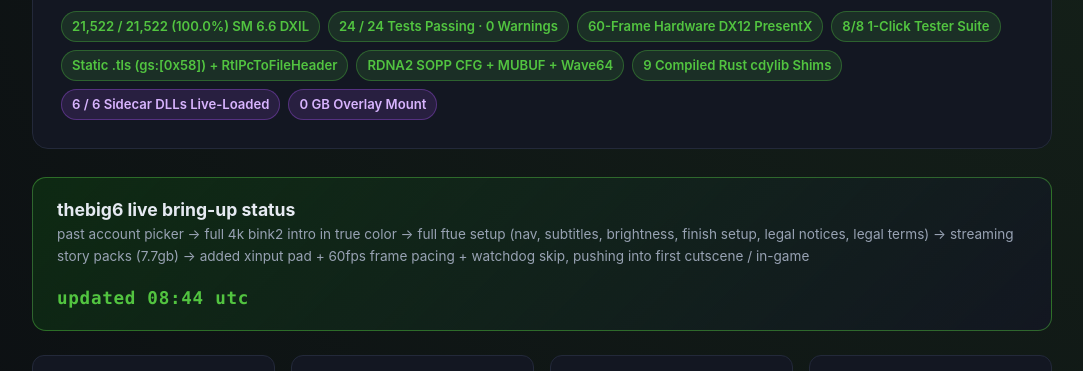
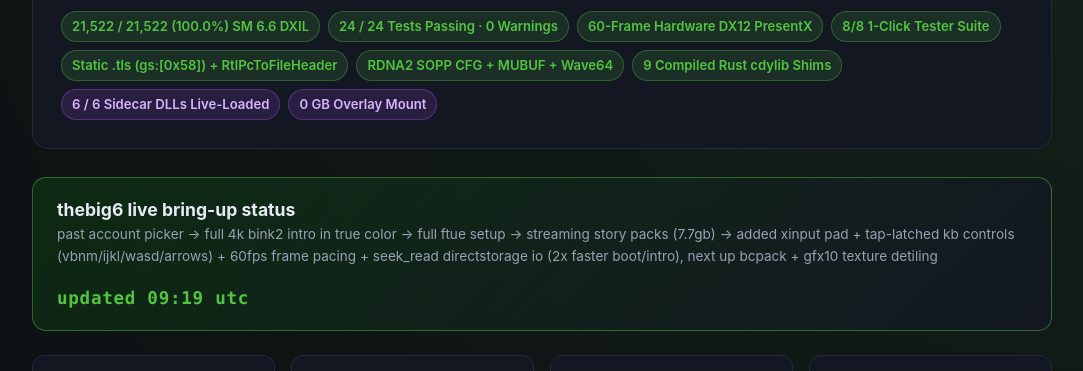
Before and after one commit to rpatty-dev/PercyScarlett, a plain HTML site: page docs/index.html in a window 1280 px wide. Shown: the part 364-735 px from the top of the page, without its empty margins (98-1181 px from the left). Drawn offline with Linux system fonts and the light colour scheme.

Commit message:
docs: update thebig6 live status (09:19 utc)

```diff
--- a/docs/index.html
+++ b/docs/index.html
@@ -125,9 +125,9 @@
     <div class="countdown-box" id="live-status">
       <div>
         <div class="countdown-title">thebig6 live bring-up status</div>
-        <div class="countdown-sub" id="live-status-text">past account picker -> full 4k bink2 intro in true color -> full ftue setup (nav, subtitles, brightness, finish setup, legal notices, legal terms) -> streaming story packs (7.7gb) -> added xinput pad + 60fps frame pacing + watchdog skip, pushing into first cutscene / in-game</div>
+        <div class="countdown-sub" id="live-status-text">past account picker -> full 4k bink2 intro in true color -> full ftue setup -> streaming story packs (7.7gb) -> added xinput pad + tap-latched kb controls (vbnm/ijkl/wasd/arrows) + 60fps frame pacing + seek_read directstorage io (2x faster boot/intro), next up bcpack + gfx10 texture detiling</div>
       </div>
-      <div class="countdown-timer" style="font-size:1.1rem;" id="live-status-time">updated 08:44 utc</div>
+      <div class="countdown-timer" style="font-size:1.1rem;" id="live-status-time">updated 09:19 utc</div>
     </div>
 
     <div class="stats">
```
